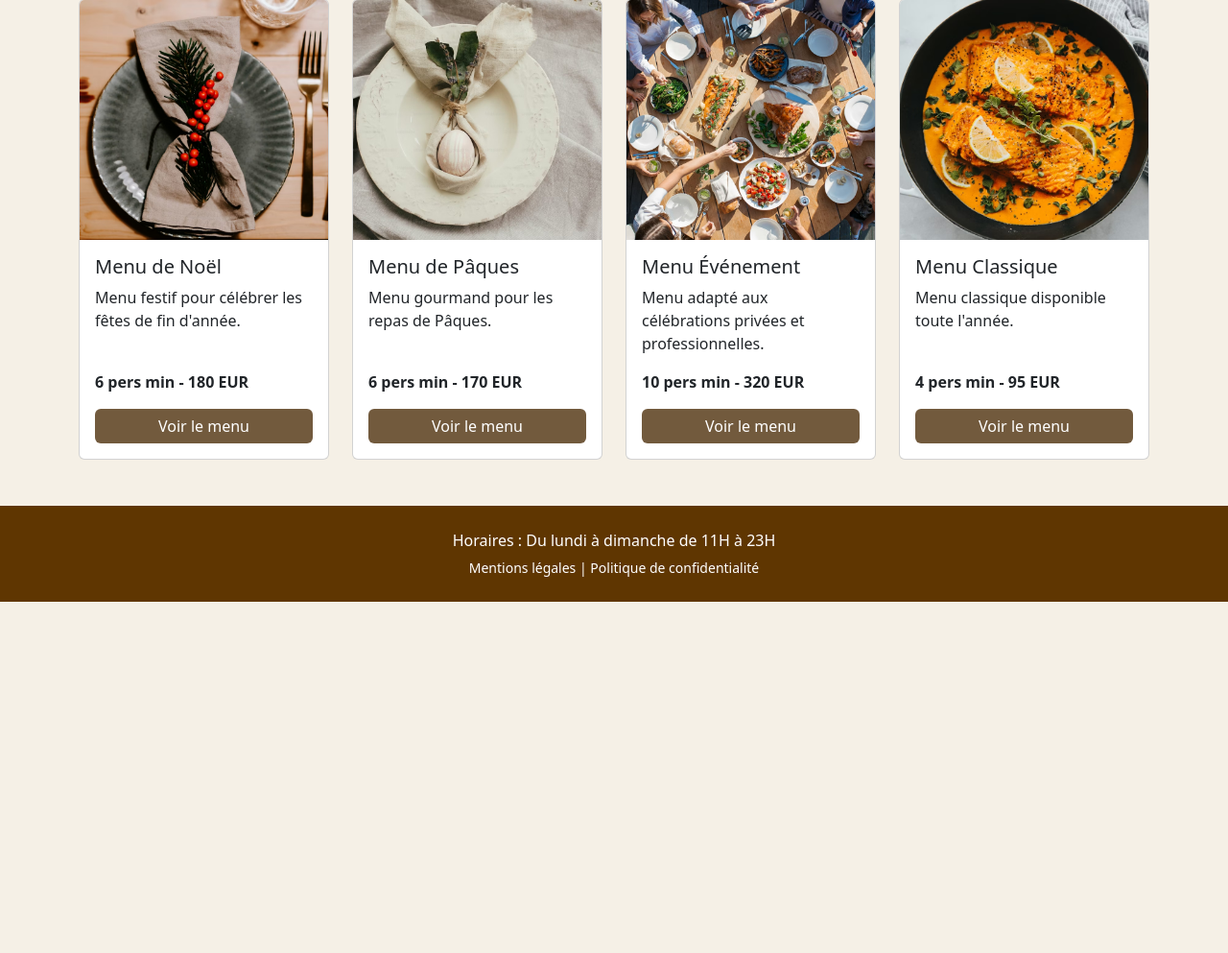
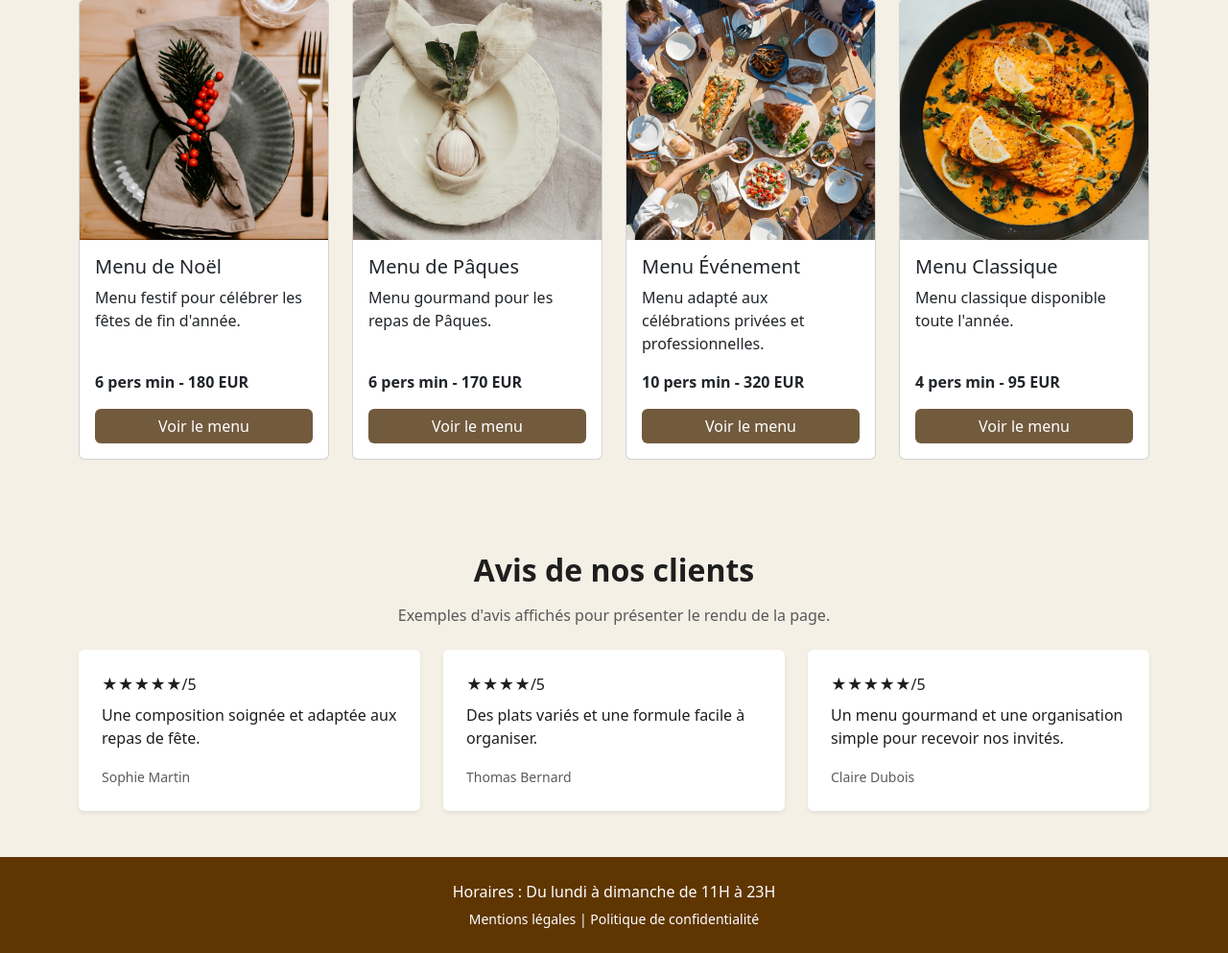
Before and after one commit to nass931808/Vite-Gourmande, a PHP site: page /pages/index.html in a window 1280 px wide. Shown: the part 1212-2205 px from the top of the page at 96% size. Before the commit the page ends 1839 px from the top, so only its background shows below. Run offline with PHP 8.4, Linux system fonts and the light colour scheme.

Commit message:
Deplacer les avis vers la page accueil
Retire les avis et leur message des details de menus et ajoute une section d exemples en bas de l accueil.

Co-authored-by: Copilot <223556219+Copilot@users.noreply.github.com>

```diff
--- a/pages/index.html
+++ b/pages/index.html
@@ -147,6 +147,35 @@
                     </div>
                 </div>
         </section>
+
+        <section class="container py-5" id="avis-clients">
+            <h2 class="text-center mb-3">Avis de nos clients</h2>
+            <p class="text-center text-muted mb-4">Exemples d'avis affichés pour présenter le rendu de la page.</p>
+            <div class="row g-4">
+                <article class="col-12 col-md-4">
+                    <div class="bg-white rounded shadow-sm p-4 h-100">
+                        <p class="mb-2" aria-label="Note : 5 sur 5"><strong>★★★★★</strong>/5</p>
+                        <p>Une composition soignée et adaptée aux repas de fête.</p>
+                        <small class="text-muted">Sophie Martin</small>
+                    </div>
+                </article>
+                <article class="col-12 col-md-4">
+                    <div class="bg-white rounded shadow-sm p-4 h-100">
+                        <p class="mb-2" aria-label="Note : 4 sur 5"><strong>★★★★</strong>/5</p>
+                        <p>Des plats variés et une formule facile à organiser.</p>
+                        <small class="text-muted">Thomas Bernard</small>
+                    </div>
+                </article>
+                <article class="col-12 col-md-4">
+                    <div class="bg-white rounded shadow-sm p-4 h-100">
+                        <p class="mb-2" aria-label="Note : 5 sur 5"><strong>★★★★★</strong>/5</p>
+                        <p>Un menu gourmand et une organisation simple pour recevoir nos invités.</p>
+                        <small class="text-muted">Claire Dubois</small>
+                    </div>
+                </article>
+            </div>
+        </section>
+
         <!-- FOOTER -->
          <footer class="bg-bordeaux text-white text-center p-4">
             <p class="mb-1">Horaires : Du lundi à dimanche de 11H à 23H</p>
```
Also changed, not shown: pages/_menu-detail.php (+1 -84 lines).
